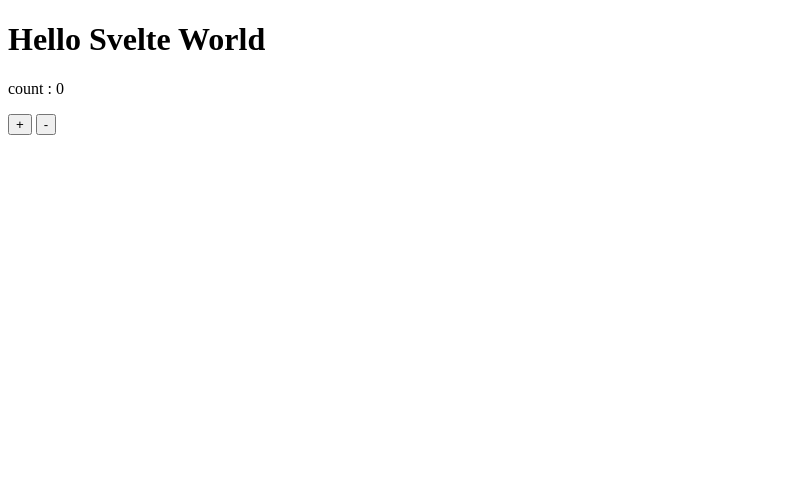
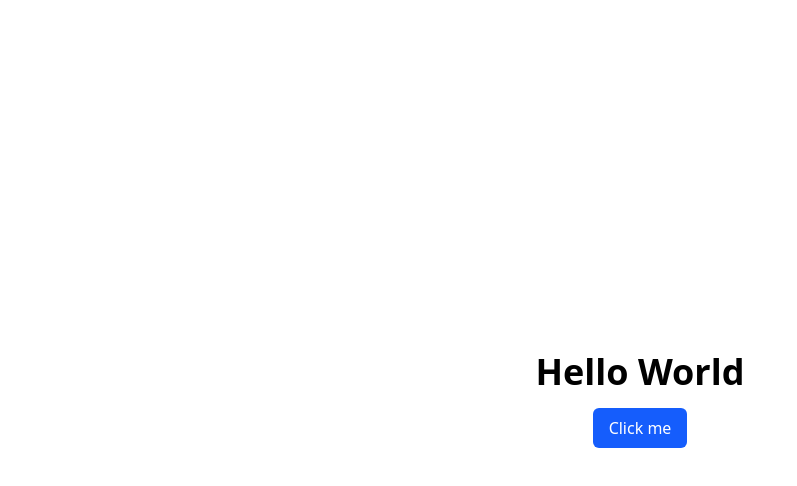
Before and after one commit to uniqueeest/svelte-practice, a SvelteKit app: page / in a window 1280 px wide. Shown: the top 486 px of the page, without its empty margins (0-797 px from the left). Built offline with nearby package versions, Linux system fonts and the light colour scheme.

Commit message:
feat: practice 페이지

```diff
--- /dev/null
+++ b/src/routes/+layout.svelte
@@ -0,0 +1,5 @@
+<script>
+  import '../app.css';
+</script>
+
+<slot />
--- a/src/routes/+page.svelte
+++ b/src/routes/+page.svelte
@@ -1,10 +1,9 @@
 <script>
-  let count = $state(0);
+  import Button from '$lib/components/Button.svelte';
+  import { cn } from '$lib/utils';
 </script>
 
-<h1>Hello Svelte World</h1>
-<p>count : {count}</p>
-<div>
-  <button onclick={() => count++}>+</button>
-  <button onclick={() => count--}>-</button>
-</div>
+<section class={cn('flex flex-col items-center justify-center gap-4', 'h-screen')}>
+  <h1 class="text-4xl font-bold">Hello World</h1>
+  <Button onclick={() => console.log('clicked')}>Click me</Button>
+</section>
```
